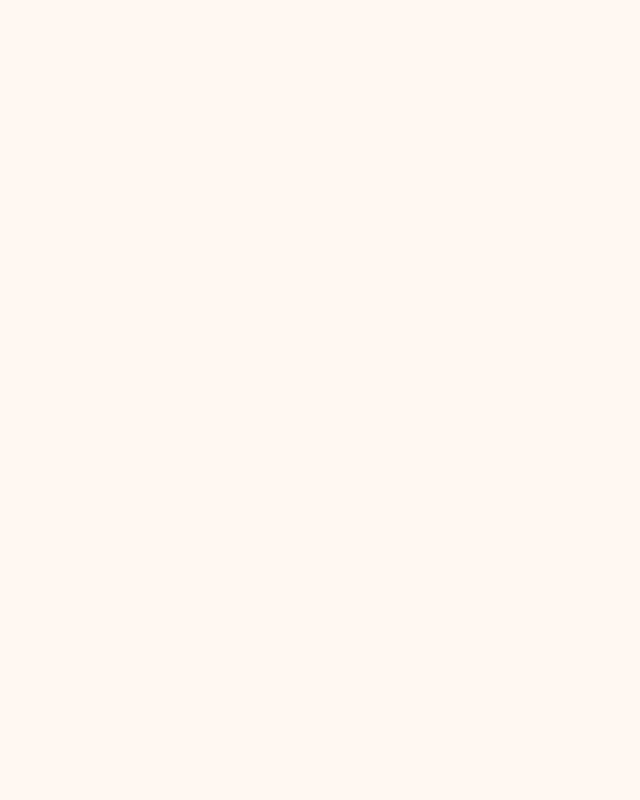
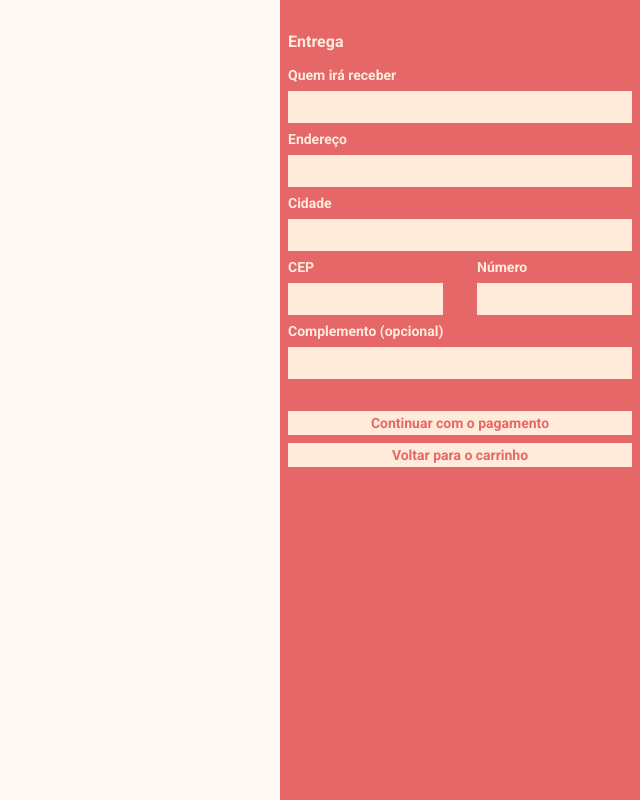
Before and after one commit to otaviozerotwo/efood, a React (Create React App) app: page /checkout in a window 1280 px wide. Before the commit this address had no page. Shown: the whole page, without its empty margins (640-1280 px from the left). Built offline with nearby package versions, Linux system fonts and the light colour scheme.

Commit message:
feat: add DeliveryForm component

```diff
--- a/src/components/Cart/index.tsx
+++ b/src/components/Cart/index.tsx
@@ -1,11 +1,20 @@
 import { useDispatch, useSelector } from 'react-redux'
+import { useLocation, useNavigate } from 'react-router-dom'
 import { RootReducer } from '../../store'
 import { close, remove } from '../../store/reducers/cart'
 import Button from '../Button'
-import { CartContainer, CartItem, Overlay, Prices, Sidebar } from './styles'
 import formatPrice from '../../utils/formatPrice'
+import { CartContainer, CartItem, Overlay, Prices } from './styles'
+import { Sidebar } from '../../styles'
 
 const Cart = () => {
+  const location = useLocation()
+  const navigate = useNavigate()
+
+  const handleContinue = () => {
+    navigate('/checkout', { state: { background: location } })
+  }
+
   const { isOpen, items } = useSelector((state: RootReducer) => state.cart)
 
   const dispatch = useDispatch()
@@ -44,7 +53,11 @@ const Cart = () => {
           <p>Valor total</p>
           <p>{formatPrice(getTotalPrice())}</p>
         </Prices>
-        <Button title="Clique aqui para continuar com a entrega" type="button">
+        <Button
+          title="Clique aqui para continuar com a entrega"
+          type="button"
+          onClick={handleContinue}
+        >
           Continuar com a entrega
         </Button>
       </Sidebar>
--- a/src/components/Cart/styles.ts
+++ b/src/components/Cart/styles.ts
@@ -25,14 +25,6 @@ export const CartContainer = styled.div`
   &.is-open {
     display: flex;
   }
-`
-
-export const Sidebar = styled.aside`
-  background-color: ${variables.lobisterPink};
-  padding: 32px 8px 0 8px;
-  max-width: 360px;
-  width: 100%;
-  z-index: 1;
 `
 
 export const Prices = styled.div`
--- /dev/null
+++ b/src/components/DeliveyForm/index.tsx
@@ -0,0 +1,66 @@
+import { useNavigate } from 'react-router-dom'
+import { Sidebar } from '../../styles'
+import Button from '../Button'
+import { Container, Form, InputGroup, Row } from './styles'
+
+const DeliveryForm = () => {
+  const navigate = useNavigate()
+
+  const handleBackToCart = () => {
+    navigate(-1)
+  }
+
+  return (
+    <Container>
+      <Sidebar>
+        <Form>
+          <h2>Entrega</h2>
+          <InputGroup>
+            <label htmlFor="fullName">Quem irá receber</label>
+            <input id="fullName" type="text" />
+          </InputGroup>
+          <InputGroup>
+            <label htmlFor="address">Endereço</label>
+            <input id="address" type="text" />
+          </InputGroup>
+          <InputGroup>
+            <label htmlFor="city">Cidade</label>
+            <input id="city" type="text" />
+          </InputGroup>
+          <Row>
+            <InputGroup>
+              <label htmlFor="cep">CEP</label>
+              <input id="cep" type="text" />
+            </InputGroup>
+            <InputGroup>
+              <label htmlFor="number">Número</label>
+              <input id="number" type="text" />
+            </InputGroup>
+          </Row>
+          <InputGroup>
+            <label htmlFor="complement">Complemento (opcional)</label>
+            <input id="complement" type="text" />
+          </InputGroup>
+
+          <div className="button-group">
+            <Button
+              title="Clique aqui para continuar com o pagamento"
+              type="button"
+            >
+              Continuar com o pagamento
+            </Button>
+            <Button
+              title="Clique aqui para continuar com o pagamento"
+              type="button"
+              onClick={handleBackToCart}
+            >
+              Voltar para o carrinho
+            </Button>
+          </div>
+        </Form>
+      </Sidebar>
+    </Container>
+  )
+}
+
+export default DeliveryForm
--- /dev/null
+++ b/src/components/DeliveyForm/styles.ts
@@ -0,0 +1,57 @@
+import styled from 'styled-components'
+import variables from '../../styles/variables'
+
+export const Container = styled.div`
+  position: fixed;
+  top: 0;
+  left: 0;
+  width: 100%;
+  height: 100%;
+  display: flex;
+  justify-content: flex-end;
+  z-index: 1;
+`
+
+export const Form = styled.form`
+  display: flex;
+  flex-direction: column;
+
+  h2 {
+    font-size: 16px;
+    font-weight: bold;
+    margin-bottom: 16px;
+    color: ${variables.antiqueWhite};
+  }
+
+  .button-group {
+    margin-top: 24px;
+    display: flex;
+    flex-direction: column;
+    gap: 8px;
+  }
+`
+
+export const Row = styled.div`
+  display: flex;
+  flex-direction: row;
+  gap: 34px;
+`
+
+export const InputGroup = styled.div`
+  label {
+    display: block;
+    font-size: 14px;
+    font-weight: bold;
+    margin-bottom: 8px;
+    color: ${variables.antiqueWhite};
+  }
+
+  input {
+    height: 32px;
+    width: 100%;
+    background-color: ${variables.antiqueWhite};
+    margin-bottom: 8px;
+    padding: 0 8px;
+    border: 1px solid ${variables.antiqueWhite};
+  }
+`
--- /dev/null
+++ b/src/components/PaymentForm/styles.ts
@@ -0,0 +1,57 @@
+import styled from 'styled-components'
+import variables from '../../styles/variables'
+
+export const Container = styled.div`
+  position: fixed;
+  top: 0;
+  left: 0;
+  width: 100%;
+  height: 100%;
+  display: flex;
+  justify-content: flex-end;
+  z-index: 1;
+`
+
+export const Form = styled.form`
+  display: flex;
+  flex-direction: column;
+
+  h2 {
+    font-size: 16px;
+    font-weight: bold;
+    margin-bottom: 16px;
+    color: ${variables.antiqueWhite};
+  }
+
+  .button-group {
+    margin-top: 24px;
+    display: flex;
+    flex-direction: column;
+    gap: 8px;
+  }
+`
+
+export const Row = styled.div`
+  display: flex;
+  flex-direction: row;
+  gap: 34px;
+`
+
+export const InputGroup = styled.div`
+  label {
+    display: block;
+    font-size: 14px;
+    font-weight: bold;
+    margin-bottom: 8px;
+    color: ${variables.antiqueWhite};
+  }
+
+  input {
+    height: 32px;
+    width: 100%;
+    background-color: ${variables.antiqueWhite};
+    margin-bottom: 8px;
+    padding: 0 8px;
+    border: 1px solid ${variables.antiqueWhite};
+  }
+`
--- a/src/routes.tsx
+++ b/src/routes.tsx
@@ -1,12 +1,28 @@
-import { Routes, Route } from 'react-router-dom'
+import { Routes, Route, useLocation } from 'react-router-dom'
 import Home from './pages/Home'
 import Profile from './pages/Profile'
+import DeliveryForm from './components/DeliveyForm'
 
-const Router = () => (
-  <Routes>
-    <Route path="/" element={<Home />} />
-    <Route path="/profile/:id" element={<Profile />} />
-  </Routes>
-)
+const Router = () => {
+  const location = useLocation()
+  const state = location.state as { background?: Location }
+  const background = state?.background
+
+  return (
+    <>
+      <Routes location={background || location}>
+        <Route path="/" element={<Home />} />
+        <Route path="/profile/:id" element={<Profile />} />
+        <Route path="/checkout" element={<DeliveryForm />} />
+      </Routes>
+
+      {background && (
+        <Routes>
+          <Route path="/checkout" element={<DeliveryForm />} />
+        </Routes>
+      )}
+    </>
+  )
+}
 
 export default Router
--- a/src/services/api.ts
+++ b/src/services/api.ts
@@ -11,6 +11,9 @@ const api = createApi({
     }),
     getRestaurant: builder.query<Restaurant, string>({
       query: (id) => `/restaurantes/${id}`
+    }),
+    getDelivery: builder.query<Restaurant, string>({
+      query: (id) => `/checkout/${id}`
     })
   })
 })
--- a/src/styles/index.ts
+++ b/src/styles/index.ts
@@ -1,4 +1,4 @@
-import { createGlobalStyle } from 'styled-components'
+import styled, { createGlobalStyle } from 'styled-components'
 import variables from './variables'
 
 export const breakpoints = {
@@ -31,4 +31,12 @@ const GlobalStyle = createGlobalStyle`
   }
 `
 
+export const Sidebar = styled.aside`
+  background-color: ${variables.lobisterPink};
+  padding: 32px 8px 0 8px;
+  max-width: 360px;
+  width: 100%;
+  z-index: 1;
+`
+
 export default GlobalStyle
```
Also changed, not shown: src/components/DeliveryForm/index.tsx (deleted, +0 -7 lines), src/components/PaymentForm/index.tsx (added, +20 -0 lines).
